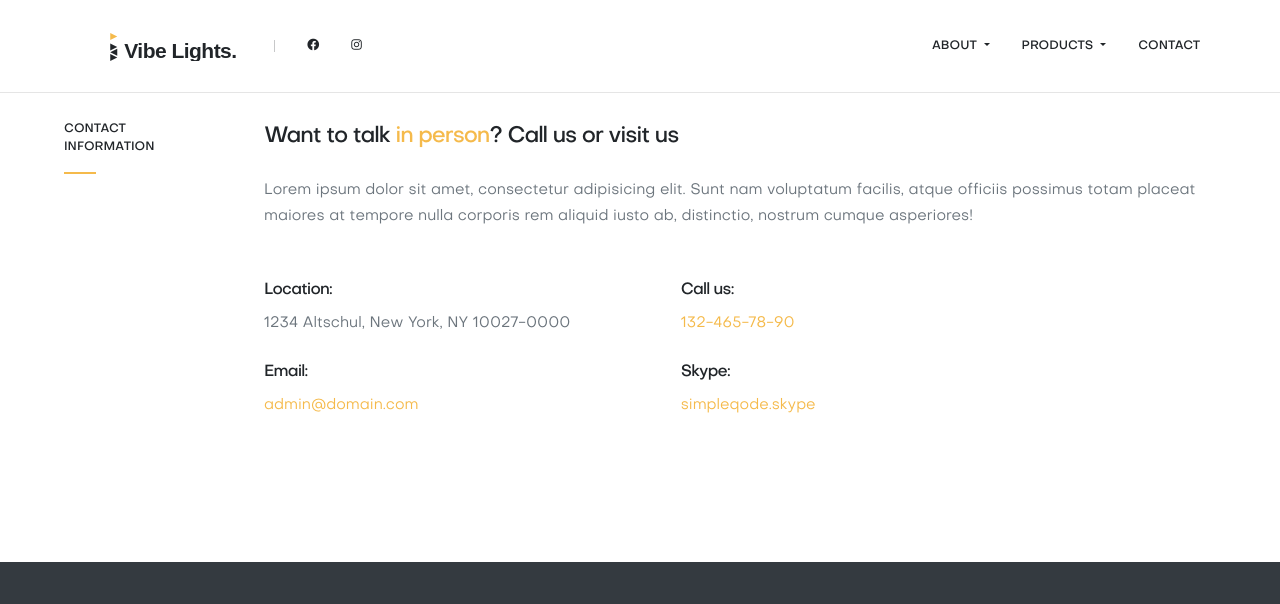
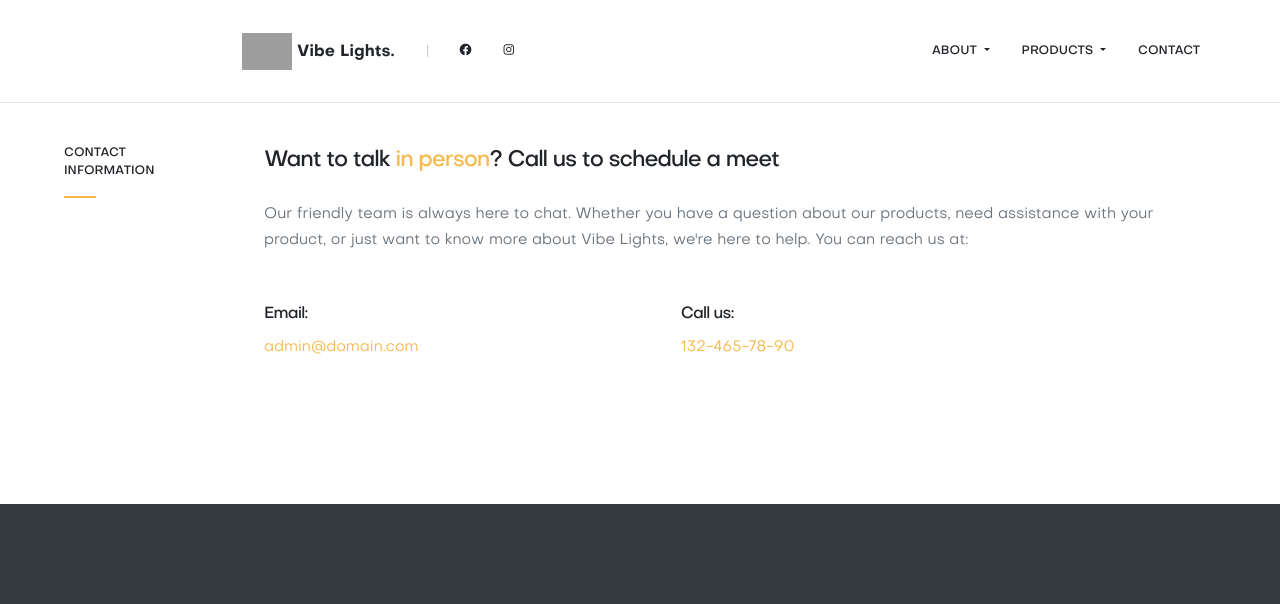
Before and after one commit to trentgarner/vibelights, a Jekyll site: the page built from contact.html, in a window 1280 px wide. Shown: the top 604 px of the page. Built offline with Jekyll 4.4.1, drawn with Linux system fonts in a browser that asks for light colours; grey boxes are pictures that could not be loaded.

Commit message:
Add logo in nav and footer

```diff
--- a/_includes/footer.html
+++ b/_includes/footer.html
@@ -9,25 +8,17 @@
 
       <!--Content -->
       <div class="container">
-            <div class="row align-self-center">
-              <div class="col-md-auto">
-
+          <div class="row align-items-center">
+              <div class="col-auto">
                   <!-- Brand -->
-                <p>
-                  <a href="#" class="footer-brand text-white">
-                    <svg class="navbar-brand-svg" viewBox="0 0 245 80" xmlns="http://www.w3.org/2000/svg" xmlns:xlink="http://www.w3.org/1999/xlink">
-                      <path d="M0 0 L 20 10 L 0 20 Z" class="navbar-brand-svg-i" fill="currentColor"></path>
-                      <path d="M0 30 L 20 40 L 0 50 Z M20 45 L 0 55 L 20 65 Z M0 60 L 20 70 L 0 80 Z" fill="currentColor"></path>
-                      <text x="40" y="70" font-family="Arial, sans-serif" font-size="60" font-weight="bold" letter-spacing="-.025em" fill="currentColor">Vibe Lights.</text>
-                    </svg>
+                  <a class="footer-brand text-white d-flex align-items-center">
+                      <img src="assets/img/gemstone/Logo/Logo v4.svg" alt="Vibe Lights Logo" class="navbar-brand-svg">
+                      <span class="footer-brand-text ml-2"><b>Vibe Lights.</b></span>
                   </a>
-                </p>
-
               </div>
-              <div class="col-md">
-
+              <div class="col">
                   <!-- Links -->
-                <ul class="list-unstyled list-inline text-md-right">
+                  <ul class="list-unstyled list-inline text-md-right mb-0">
                       <!-- <li class="list-inline-item mr-2">
                           <a href="#" class="text-white">
                               Terms and conditions
@@ -44,22 +35,21 @@
                           </a>
                       </li>
                   </ul>
-
               </div>
           </div> <!-- / .row -->
+
           <div class="row align-items-center">
               <div class="col-md">
-
                   <!-- Copyright -->
                   <p class="text-white text-muted">
                       <small>
-                    &copy; Copyright 2024 <span class="current-year"></span> VibeLights. All rights reserved.
+                          &copy; Copyright 2024
+                          <span class="current-year"></span>
+                          VibeLights. All rights reserved.
                       </small>
                   </p>
-
               </div>
               <div class="col-md">
-
                   <!-- Social links -->
                   <ul class="list-inline list-unstyled text-md-right">
                       <li class="list-inline-item">
@@ -73,9 +63,9 @@
                           </a>
                       </li>
                   </ul>
-
               </div>
           </div> <!-- / .row -->
       </div> <!-- / .container -->
 
   </footer>
+</section>
--- a/_includes/head.html
+++ b/_includes/head.html
@@ -7,11 +7,11 @@
 
     <!-- Favicons -->
     <link rel="apple-touch-icon" sizes="180x180" href="assets/ico/apple-touch-icon.png">
-    <link rel="icon" type="image/png" sizes="32x32" href="assets/ico/favicon-32x32.png">
-    <link rel="icon" type="image/png" sizes="16x16" href="assets/ico/favicon-16x16.png">
+    <link rel="icon" type="image/png" sizes="32x32" href="assets/img/gemstone/Logo/NB Logo.png">
+    <link rel="icon" type="image/png" sizes="16x16" href="assets/img/gemstone/Logo/NB Logo.png">
     <link rel="manifest" href="assets/ico/site.webmanifest">
     <link rel="mask-icon" href="assets/ico/safari-pinned-tab.svg" color="#5bbad5">
-    <link rel="shortcut icon" href="assets/ico/favicon.ico">
+    <link rel="shortcut icon" href="assets/img/gemstone/Logo/NB Logo.png">
     <meta name="msapplication-TileColor" content="#da532c">
     <meta name="msapplication-config" content="assets/ico/browserconfig.xml">
     <meta name="theme-color" content="#ffffff">
--- a/_includes/navbar-light.html
+++ b/_includes/navbar-light.html
@@ -6,9 +6,8 @@
           <!-- Brand -->
           <a class="navbar-brand" href="index.html">
             <svg class="navbar-brand-svg" viewBox="0 0 245 80" xmlns="http://www.w3.org/2000/svg" xmlns:xlink="http://www.w3.org/1999/xlink">
-              <path d="M0 0 L 20 10 L 0 20 Z" class="navbar-brand-svg-i" fill="currentColor"></path>
-              <path d="M0 30 L 20 40 L 0 50 Z M20 45 L 0 55 L 20 65 Z M0 60 L 20 70 L 0 80 Z" fill="currentColor"></path>
-              <text x="40" y="70" font-family="Arial, sans-serif" font-size="60" font-weight="bold" letter-spacing="-.025em" fill="currentColor">Vibe Lights.</text>
+              <img src="assets/img/gemstone/Logo/Logo v4.svg" alt="Vibe Lights Logo" class="navbar-brand-svg">
+              <text x="40" y="70" font-family="Arial, sans-serif" font-size="60" font-weight="bold" letter-spacing="-.025em" fill="currentColor"><b>Vibe Lights.</b></text>
             </svg>
           </a>
 
--- a/_includes/navbar.html
+++ b/_includes/navbar.html
@@ -6,9 +6,8 @@
           <!-- Brand -->
           <a class="navbar-brand" href="index.html">
             <svg class="navbar-brand-svg" viewBox="0 0 245 80" xmlns="http://www.w3.org/2000/svg" xmlns:xlink="http://www.w3.org/1999/xlink">
-              <path d="M0 0 L 20 10 L 0 20 Z" class="navbar-brand-svg-i" fill="currentColor"></path>
-              <path d="M0 30 L 20 40 L 0 50 Z M20 45 L 0 55 L 20 65 Z M0 60 L 20 70 L 0 80 Z" fill="currentColor"></path>
-              <text x="40" y="70" font-family="Arial, sans-serif" font-size="60" font-weight="bold" letter-spacing="-.025em" fill="currentColor">Vibe Lights.</text>
+              <img src="assets/img/gemstone/Logo/Logo v4.svg" alt="Vibe Lights Logo" class="navbar-brand-svg">
+              <text x="40" y="70" font-family="Arial, sans-serif" font-size="60" font-weight="bold" letter-spacing="-.025em" fill="currentColor"><b>Vibe Lights.</b></text>
             </svg>
           </a>
 
--- a/contact.html
+++ b/contact.html
@@ -95,7 +95,7 @@
       <!-- Content -->
       <div class="container">
         <div class="row">
-          <div class="col-md-2">
+          <div class="col-md-2 mt-4">
 
             <!-- Title -->
             <h6 class="title">
@@ -106,13 +106,13 @@
           <div class="col-md-10">
 
             <!-- Heading -->
-            <h3 class="mb-4">
-              Want to talk <span class="text-primary">in person</span>? Call us or visit us
+            <h3 class="mb-4 mt-4">
+              Want to talk <span class="text-primary">in person</span>? Call us to schedule a meet
             </h3>
 
             <!-- Subheading -->
             <p class="text-muted mb-5">
-              Lorem ipsum dolor sit amet, consectetur adipisicing elit. Sunt nam voluptatum facilis, atque officiis possimus totam placeat maiores at tempore nulla corporis rem aliquid iusto ab, distinctio, nostrum cumque asperiores!
+              Our friendly team is always here to chat. Whether you have a question about our products, need assistance with your product, or just want to know more about Vibe Lights, we're here to help. You can reach us at:
             </p>
 
             <!-- Content -->
@@ -120,14 +120,14 @@
               <div class="col-md-6 col-lg-5">
 
                 <!-- Heading -->
-                <h5>
+                <!-- <h5>
                   Location:
-                </h5>
+                </h5> -->
 
                 <!-- Address -->
-                <p class="text-muted">
+                <!-- <p class="text-muted">
                   1234 Altschul, New York, NY 10027-0000
-                </p>
+                </p> -->
 
                 <!-- Heading -->
                 <h5>
@@ -157,16 +157,16 @@
                 </p>
 
                 <!-- Heading -->
-                <h5>
+                <!-- <h5>
                   Skype:
-                </h5>
+                </h5> -->
 
                 <!-- Phone -->
-                <p class="text-muted">
+                <!-- <p class="text-muted">
                   <a href="tel:1234567890">
                     simpleqode.skype
                   </a>
-                </p>
+                </p> -->
 
               </div>
             </div>   <!-- / .row -->
```
Also changed, not shown: other parts of _includes/footer.html (+1 -2 lines), who-we-are.html (+4 -4 lines), assets/css/theme.min.css, assets/img/gem_1.jpeg (added), assets/img/gem_2.jpeg (added), assets/img/gem_3.jpeg (added), assets/img/gem_4.jpeg (added), assets/img/gem_5.jpeg (added), assets/img/gem_6.jpeg (added), assets/img/gem_7.jpeg (added), assets/img/gem_8.jpeg (added), assets/img/gem_9.jpeg (added), assets/img/gem_fun.jpeg (added), assets/img/gem_wow.jpeg (added). Lines whose indentation alone changed are shown as unchanged.
